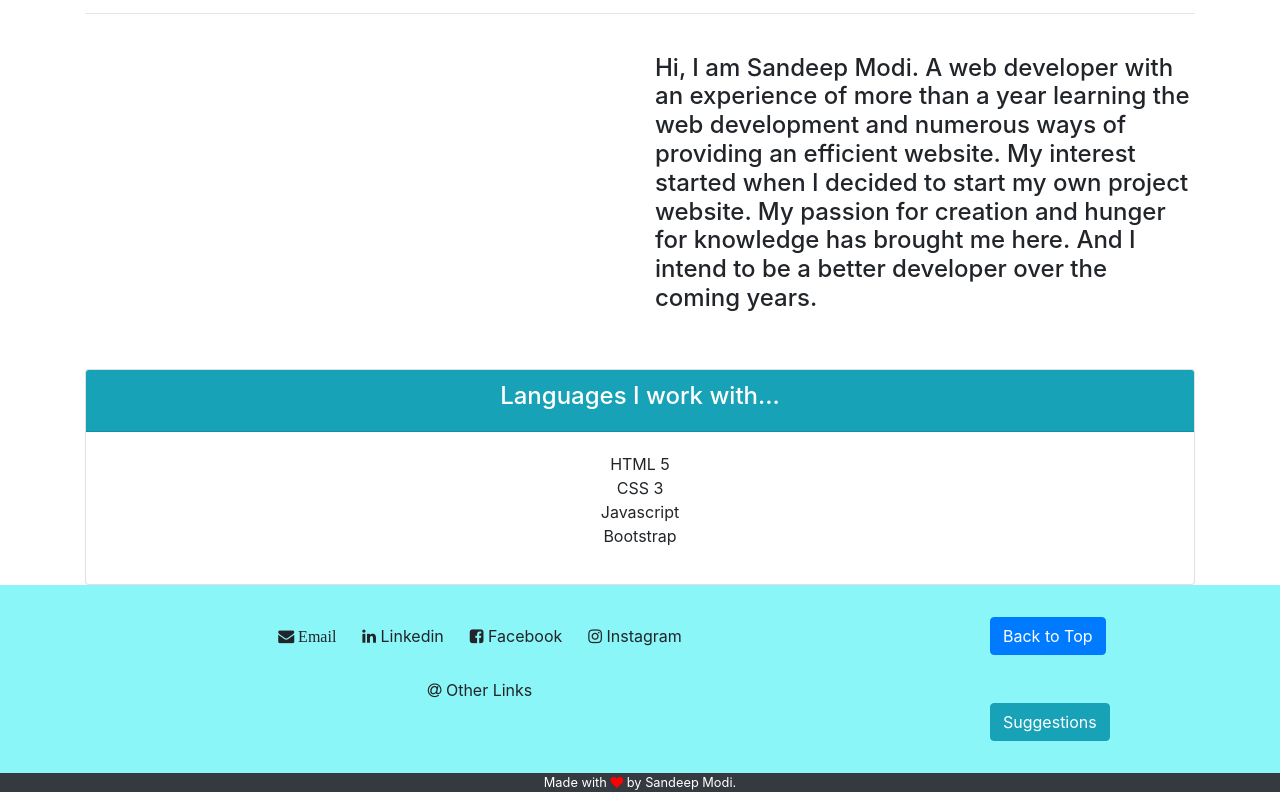
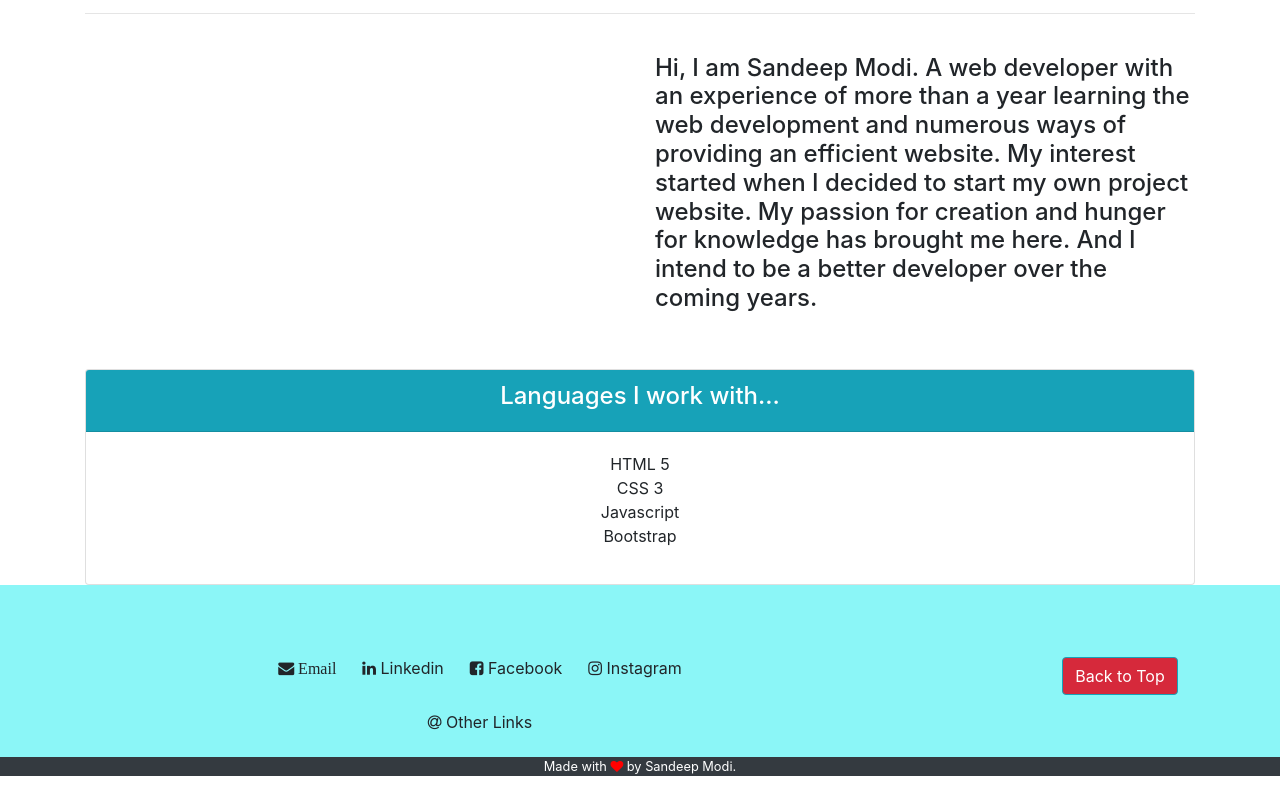
Before and after one commit to sandeeepgithub/Avengers, a plain HTML site: page aboutus.html in a window 1280 px wide. Shown: the part 477-1269 px from the top of the page. Drawn offline with nearby package versions, Linux system fonts and the light colour scheme.

Commit message:
Bootstrap Practice-Avengers

```diff
--- a/aboutus.html
+++ b/aboutus.html
@@ -31,7 +31,7 @@
                         <a class="nav-link text-white active" href="#"><i class="fa fa-bars"> About Us</i></a>
                     </li>
                 </ul>
-                <ul class="navbar-nav mr-auto">
+                <ul class="navbar-nav ml-auto">
                     <li class="nav-item">
                         <a class="nav-link text-white" href="https://github.com/sandeeepgithub"><i class="fa fa-github fa-lg"></i></a>
                     </li>
@@ -93,9 +93,10 @@
             </div>
         </div>
 
-        <footer class="footer footer-bg">
+
+        <footer class="footer footer-bg pt-5">
             <div class="container-fluid">
-                <div class="row py-3">
+                <div class="row">
                     <div class="col-12 col-sm-9">
                         <div class="row justify-content-center mt-3">
                             <a class="btn btn-social" href="mailto:"><i class="fa fa-envelope"> Email</i></a>
@@ -107,15 +108,10 @@
                             <a class="btn" href="#"><i class="fa fa-at"></i> Other Links</a>
                         </div>
                     </div>
-                    <div class="col-12 col-sm-3 justify-content-center mt-3">
-                        <div class="col-12 col">
-                            <button class="btn btn-primary">
-                                <a class="text-white button-nav" href="#main-navabar">Back to Top</a>
-                            </button>
-                        </div>
-                        <div class="col">
-                            <button class="btn btn-info mt-5">
-                                <a class="text-white" href="#">Suggestions</a>
+                    <div class="col-12 col-sm-3 justify-content-center text-center mt-4">
+                        <div class="col-12">
+                            <button class="btn btn-info">
+                                <a class="text-white" href="#">Back to Top</a>
                             </button>
                         </div>
                     </div>
--- a/css/styles.css
+++ b/css/styles.css
@@ -14,6 +14,7 @@ body a:hover {
 .navbar a:hover{
     background-color: #001F3D;
 }
+
 .jumbotron {
     padding: 20px 30px;
     background-color:#192a56;
@@ -60,6 +61,14 @@ body a:hover {
     background-color:#8bf6f7;
 }
 
+.btn-info {
+    background-color: #D6293B;
+}
+
+.btn-info:hover {
+    background-color: #6a3c34  ;
+}
+
 .fa-heart {
     color: red;
 }
```
Also changed, not shown: contactus.html (+8 -12 lines), index.html (+4 -12 lines).
